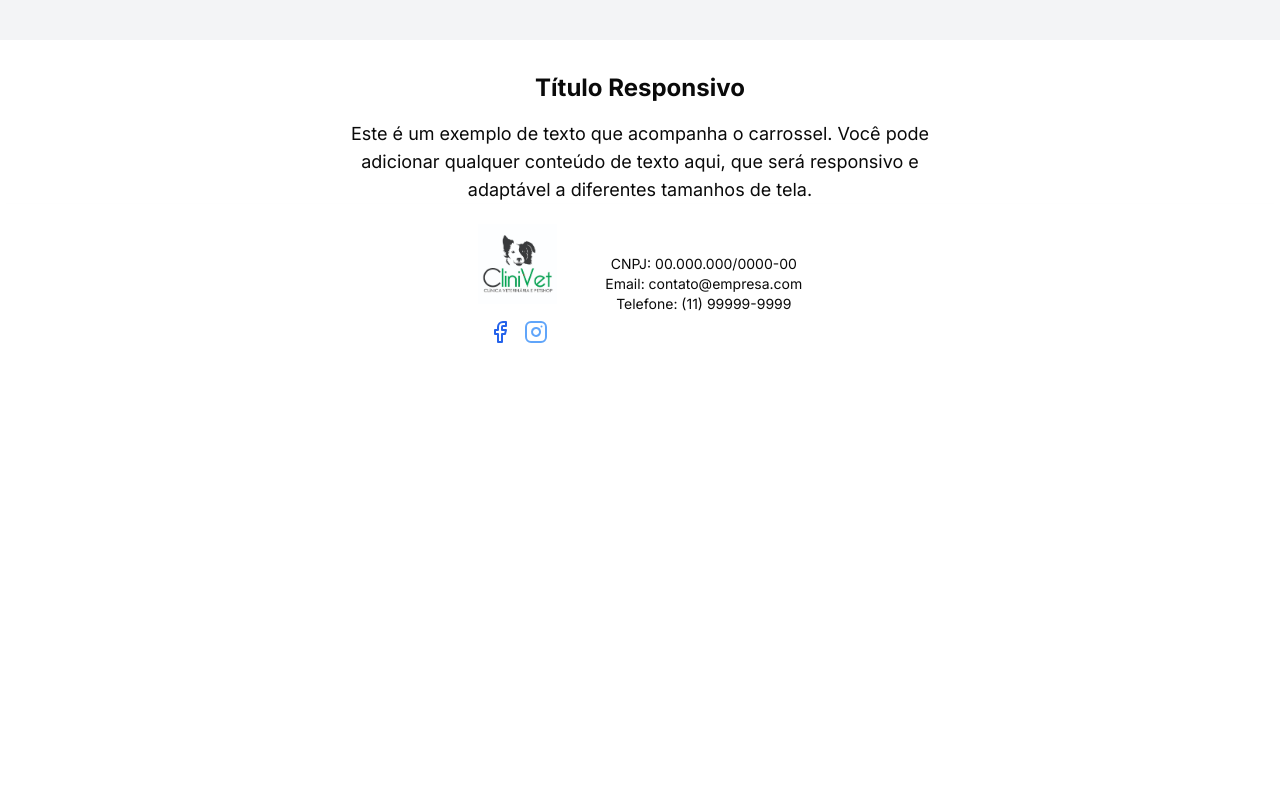
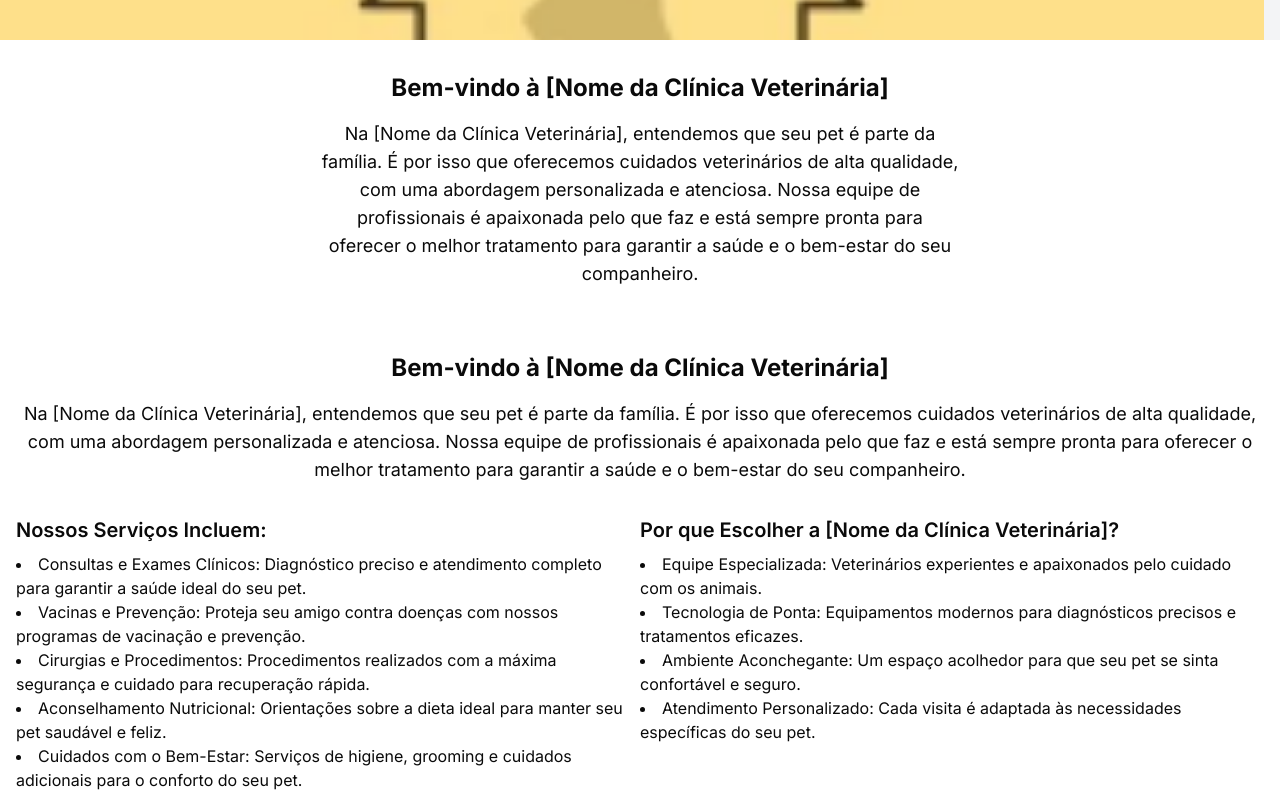
Before and after one commit to Nicolasmoss92/clini-vet, a Next.js app: page /home in a window 1280 px wide. Shown: the part 540-1340 px from the top of the page. Before the commit the page ends 904 px from the top, so only its background shows below. Built offline with nearby package versions, Linux system fonts and the light colour scheme.

Commit message:
feat: carousel and text

```diff
--- a/src/app/home/page.tsx
+++ b/src/app/home/page.tsx
@@ -10,7 +10,7 @@ import Header from "@/components/layout/Header";
 
 export default function Home() {
   return (
-    <div className="flex flex-col min-h-screen">
+    <div className="flex flex-col min-h-screen overflow-hidden">
       {/* Cabeçalho */}
       <Header />
 
@@ -20,9 +20,25 @@ export default function Home() {
         <div className="relative w-full h-[300px] md:h-[500px] bg-gray-100 overflow-hidden mb-0">
           <Carousel>
             <CarouselContent className="w-full h-full">
-              <CarouselItem className="w-full h-full flex items-center justify-center">Imagem 1</CarouselItem>
-              <CarouselItem className="w-full h-full flex items-center justify-center">Imagem 2</CarouselItem>
-              <CarouselItem className="w-full h-full flex items-center justify-center">Imagem 3</CarouselItem>
+              <CarouselItem className="w-full h-full flex items-center justify-center">
+                <img
+                  src="/petsister.png"
+                  alt="Logo"
+                  className="w-full h-full "
+                />
+              </CarouselItem>
+              <CarouselItem className="w-full h-full flex items-center justify-center"><img
+                src="/logo.png"
+                alt="Logo"
+                className="w-full h-full "
+              /></CarouselItem>
+              <CarouselItem className="w-full h-full">
+                <img
+                  src="/diamedico.png"
+                  alt="Logo"
+                  className="w-full h-full"
+                />
+              </CarouselItem>
             </CarouselContent>
 
             {/* Botão anterior centralizado verticalmente à esquerda */}
@@ -38,10 +54,46 @@ export default function Home() {
         </div>
 
         {/* Texto adicional */}
-        <div className="w-full max-w-2xl text-center mt-8 px-4">
-          <h2 className="text-2xl font-bold mb-4">Título Responsivo</h2>
-          <p className="text-lg">
-            Este é um exemplo de texto que acompanha o carrossel. Você pode adicionar qualquer conteúdo de texto aqui, que será responsivo e adaptável a diferentes tamanhos de tela.
+        <div className="w-full max-w-2xl mx-auto text-center mt-8 px-4">
+          <h2 className="text-2xl font-bold mb-4">Bem-vindo à [Nome da Clínica Veterinária]</h2>
+          <p className="text-lg mb-8">
+            Na [Nome da Clínica Veterinária], entendemos que seu pet é parte da família. É por isso que oferecemos cuidados veterinários de alta qualidade, com uma abordagem personalizada e atenciosa. Nossa equipe de profissionais é apaixonada pelo que faz e está sempre pronta para oferecer o melhor tratamento para garantir a saúde e o bem-estar do seu companheiro.
+          </p>
+        </div>
+
+        <div className="w-full text-center mt-8 px-4">
+          <h2 className="text-2xl font-bold mb-4">Bem-vindo à [Nome da Clínica Veterinária]</h2>
+          <p className="text-lg mb-8">
+            Na [Nome da Clínica Veterinária], entendemos que seu pet é parte da família. É por isso que oferecemos cuidados veterinários de alta qualidade, com uma abordagem personalizada e atenciosa. Nossa equipe de profissionais é apaixonada pelo que faz e está sempre pronta para oferecer o melhor tratamento para garantir a saúde e o bem-estar do seu companheiro.
+          </p>
+        </div>
+
+        <div className="w-full px-4 flex flex-col gap-8">
+          <div className="flex flex-col md:flex-row md:justify-between">
+            <div className="md:w-1/2 mb-8 md:mb-0">
+              <h3 className="text-xl font-semibold mb-2">Nossos Serviços Incluem:</h3>
+              <ul className="list-disc list-inside">
+                <li>Consultas e Exames Clínicos: Diagnóstico preciso e atendimento completo para garantir a saúde ideal do seu pet.</li>
+                <li>Vacinas e Prevenção: Proteja seu amigo contra doenças com nossos programas de vacinação e prevenção.</li>
+                <li>Cirurgias e Procedimentos: Procedimentos realizados com a máxima segurança e cuidado para recuperação rápida.</li>
+                <li>Aconselhamento Nutricional: Orientações sobre a dieta ideal para manter seu pet saudável e feliz.</li>
+                <li>Cuidados com o Bem-Estar: Serviços de higiene, grooming e cuidados adicionais para o conforto do seu pet.</li>
+              </ul>
+            </div>
+            <div className="md:w-1/2 mb-8 md:mb-0">
+              <h3 className="text-xl font-semibold mb-2">Por que Escolher a [Nome da Clínica Veterinária]?</h3>
+              <ul className="list-disc list-inside">
+                <li>Equipe Especializada: Veterinários experientes e apaixonados pelo cuidado com os animais.</li>
+                <li>Tecnologia de Ponta: Equipamentos modernos para diagnósticos precisos e tratamentos eficazes.</li>
+                <li>Ambiente Aconchegante: Um espaço acolhedor para que seu pet se sinta confortável e seguro.</li>
+                <li>Atendimento Personalizado: Cada visita é adaptada às necessidades específicas do seu pet.</li>
+              </ul>
+            </div>
+          </div>
+
+          <p className="text-lg text-center mt-4">
+            <strong>Agende uma Visita Conosco!</strong><br />
+            Estamos localizados em [Endereço] e atendemos de [Horário de Funcionamento]. Entre em contato pelo telefone [Número de Telefone] ou pelo e-mail [E-mail] para agendar uma consulta ou obter mais informações.
           </p>
         </div>
       </main>
--- a/src/components/layout/ButtonDropdownService.tsx
+++ b/src/components/layout/ButtonDropdownService.tsx
@@ -37,10 +37,6 @@ export function DropdownService() {
             <Shapes className="mr-2 h-4 w-4" />
             <span>Brinquedos</span>
           </DropdownMenuItem>
-          <DropdownMenuItem>
-            <Shapes className="mr-2 h-4 w-4" />
-            <span>Brinquedos</span>
-          </DropdownMenuItem>
         </DropdownMenuGroup>
       </DropdownMenuContent>
     </DropdownMenu>
```
Also changed, not shown: public/diamedico.png (added), public/petsister.png (added).
